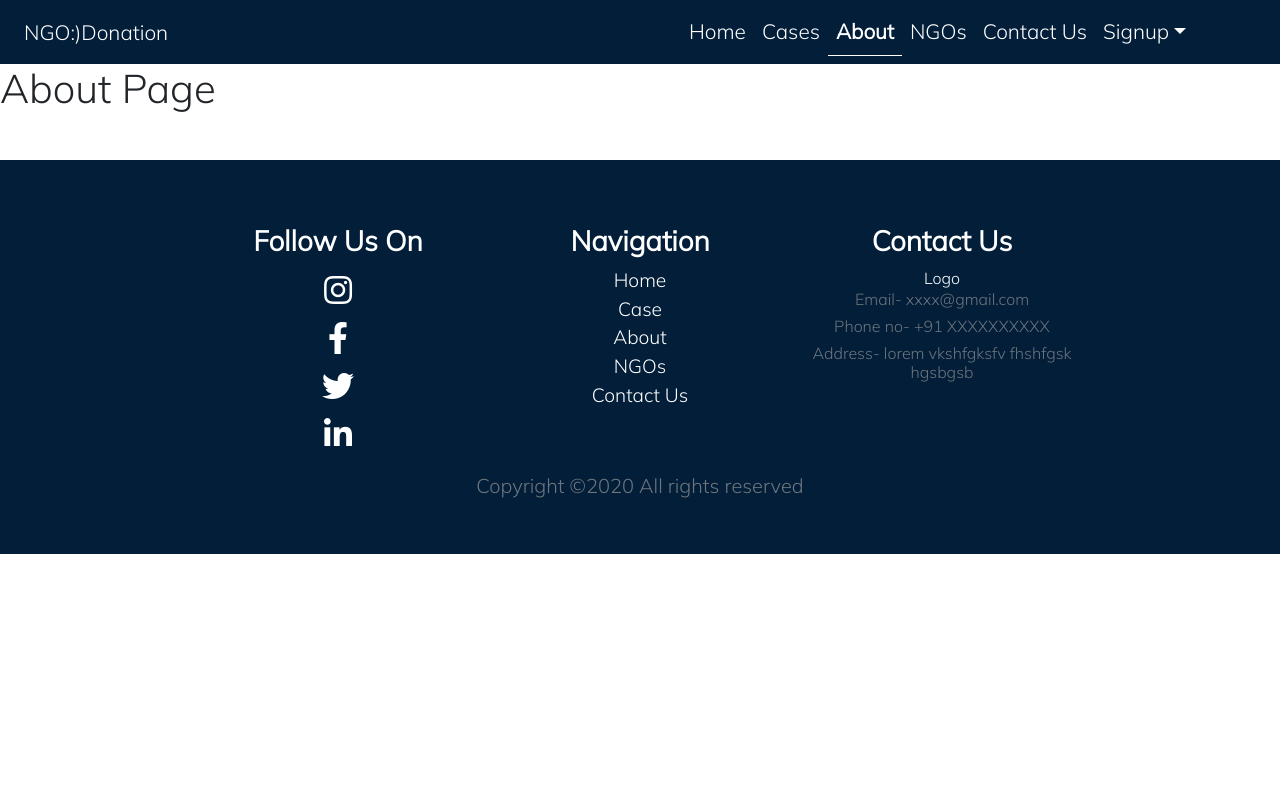
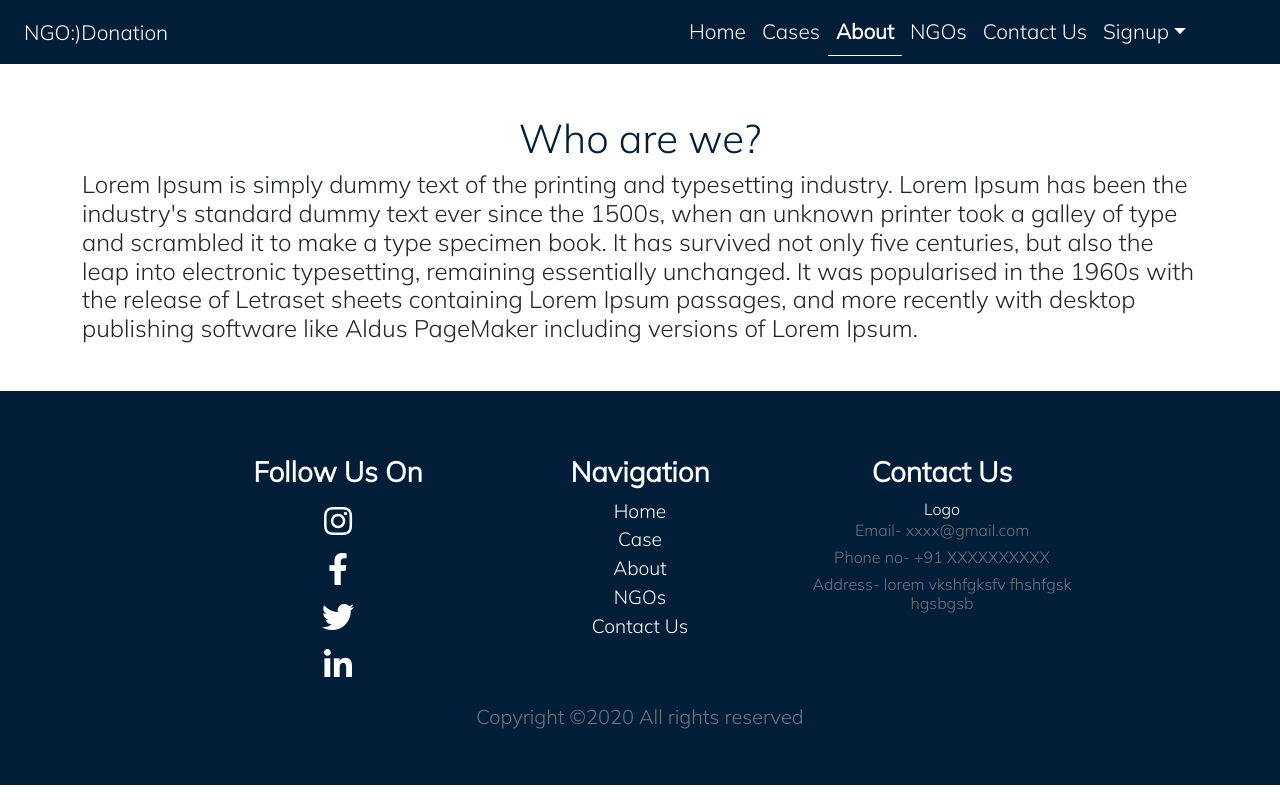
Before and after one commit to tanu456/Donate-MERN, a React (Create React App) app in the folder frontend/: page /about in a window 1280 px wide. Built offline with nearby package versions, Linux system fonts and the light colour scheme.

Commit message:
basic about us and indentation fixes

```diff
--- /dev/null
+++ b/frontend/src/components/About.css
@@ -0,0 +1,5 @@
+.heading {
+  text-align: center;
+  color: #021E39 ;
+  margin-top: 50px;
+}
--- a/frontend/src/components/About.js
+++ b/frontend/src/components/About.js
@@ -1,9 +1,11 @@
 import React from "react";
+import "./About.css";
 
 function About() {
   return (
-    <div>
-      <h1>About Page</h1>
+    <div className="container">
+      <h1 className="heading">Who are we?</h1>
+      <h4>Lorem Ipsum is simply dummy text of the printing and typesetting industry. Lorem Ipsum has been the industry's standard dummy text ever since the 1500s, when an unknown printer took a galley of type and scrambled it to make a type specimen book. It has survived not only five centuries, but also the leap into electronic typesetting, remaining essentially unchanged. It was popularised in the 1960s with the release of Letraset sheets containing Lorem Ipsum passages, and more recently with desktop publishing software like Aldus PageMaker including versions of Lorem Ipsum.</h4>
     </div>
   );
 }
--- a/frontend/src/components/Card.js
+++ b/frontend/src/components/Card.js
@@ -1,7 +1,5 @@
 import React from "react";
 import { NavLink } from "react-router-dom";
-import Ngodata from "./Ngodata";
-// console.log(Ngodata[0]);
 
 function Card(props) {
   return (
--- a/frontend/src/components/Footer.js
+++ b/frontend/src/components/Footer.js
@@ -2,7 +2,7 @@
 /* eslint-disable react/jsx-no-target-blank */
 /* eslint-disable jsx-a11y/anchor-is-valid */
 import React from "react";
-import { NavLink, Link } from "react-router-dom";
+import { NavLink } from "react-router-dom";
 
 const Footer = () => {
   return (
--- a/frontend/src/components/Ngodata.js
+++ b/frontend/src/components/Ngodata.js
@@ -1,5 +1,3 @@
-import React from "react";
-
 const Ngodata = [
   {
     ngoName: "NGO-1",
--- a/frontend/src/components/Signup.js
+++ b/frontend/src/components/Signup.js
@@ -1,7 +1,7 @@
 /* eslint-disable no-useless-escape */
 /* eslint-disable default-case */
 /* eslint-disable jsx-a11y/anchor-is-valid */
-import React, { useState, useEffect } from "react";
+import React, { useState } from "react";
 import { NavLink } from "react-router-dom";
 
 function Signup() {
```
Also changed, not shown: frontend/src/components/Navbar.css (indentation only).
